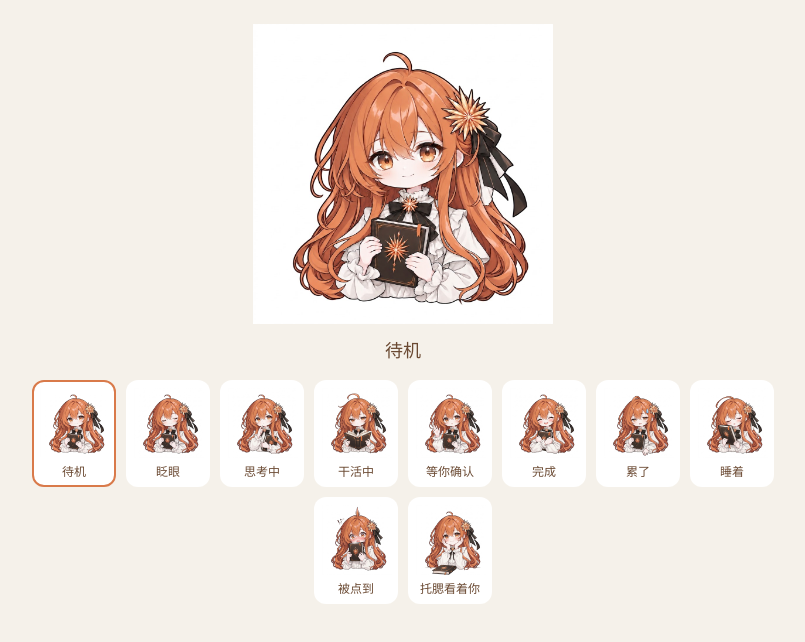
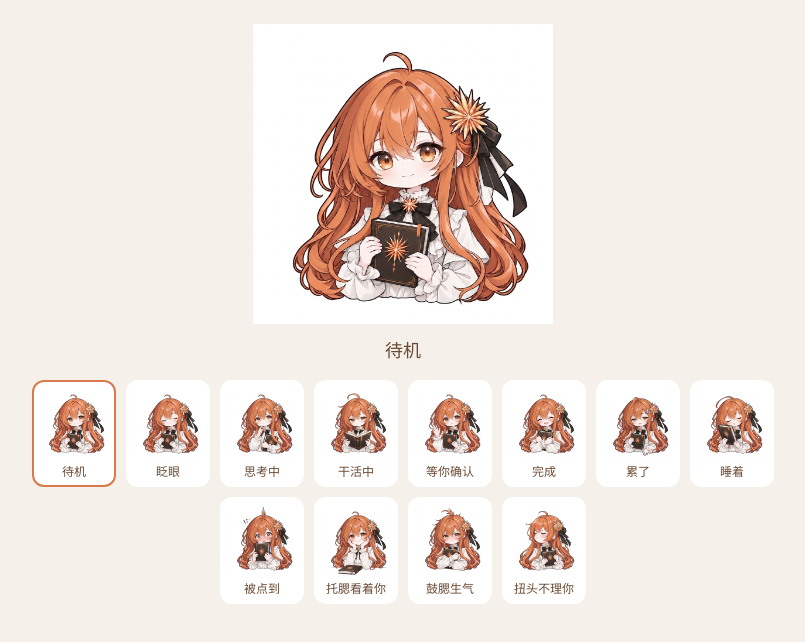
Before and after one commit to nevery52/claude-ojousama, a plain HTML site: page gallery.html in a window 1280 px wide. Shown: the whole page, without its empty margins (237-1042 px from the left). Drawn offline with Linux system fonts and the light colour scheme.

Commit message:
生气的大小姐：鼓腮瞪你，再扭头不理你
- art/pout_v1.jpg → cut/pout.png：头发炸起来、眼角挂泪、鼓腮，把书抱紧
- art/huff_v1.jpg → cut/huff.png：闭眼扭头"哼"。原图被 Gemini 左右翻转了（发饰跑到左边），
  这里翻转回来并右移 51 像素，让发饰和人物中心都和其他表情对齐；原图存为 huff_v1_raw.jpg
- README：表情表格加上连戳生气和小得意，总览图更新为 13 张
- gallery.html：加上鼓腮、扭头；累了换成呆毛蔫掉的 v3

Co-Authored-By: Claude Opus 5.5 <noreply@anthropic.com>

```diff
--- a/gallery.html
+++ b/gallery.html
@@ -28,7 +28,7 @@
 const states = [
   ['待机', 'base_v5_gemini.jpg'], ['眨眼', 'blink_v1.jpg'], ['思考中', 'think_v1.jpg'],
   ['干活中', 'work_v1.jpg'], ['等你确认', 'ask_v1.jpg'], ['完成', 'happy_v1.jpg'],
-  ['累了', 'tired_v2.jpg'], ['睡着', 'sleep_v1.jpg'], ['被点到', 'poke_v1.jpg'], ['托腮看着你', 'gaze_v1.jpg'],
+  ['累了', 'tired_v3.jpg'], ['睡着', 'sleep_v1.jpg'], ['被点到', 'poke_v1.jpg'], ['托腮看着你', 'gaze_v1.jpg'], ['鼓腮生气', 'pout_v1.jpg'], ['扭头不理你', 'huff_v1.jpg'],
 ];
 const a = document.getElementById('a'), b = document.getElementById('b');
 const stage = document.getElementById('stage'), label = document.getElementById('label'), grid = document.getElementById('grid');
```
Also changed, not shown: art/cut/huff.png (added), art/cut/pout.png (added), art/cut_check.png, art/huff_v1.jpg (added), art/huff_v1_raw.jpg (added), art/pout_v1.jpg (added), 1 other file.
